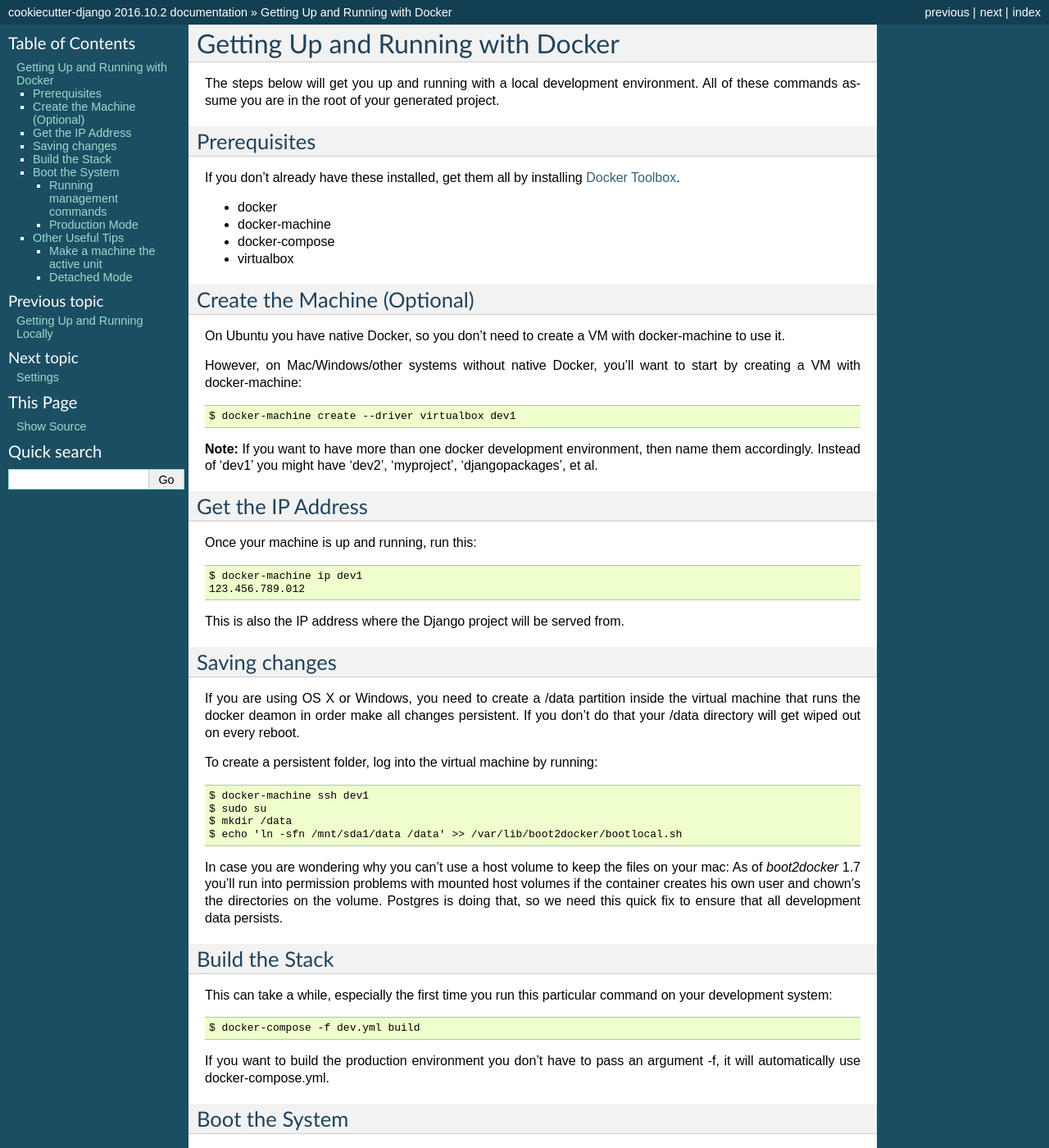
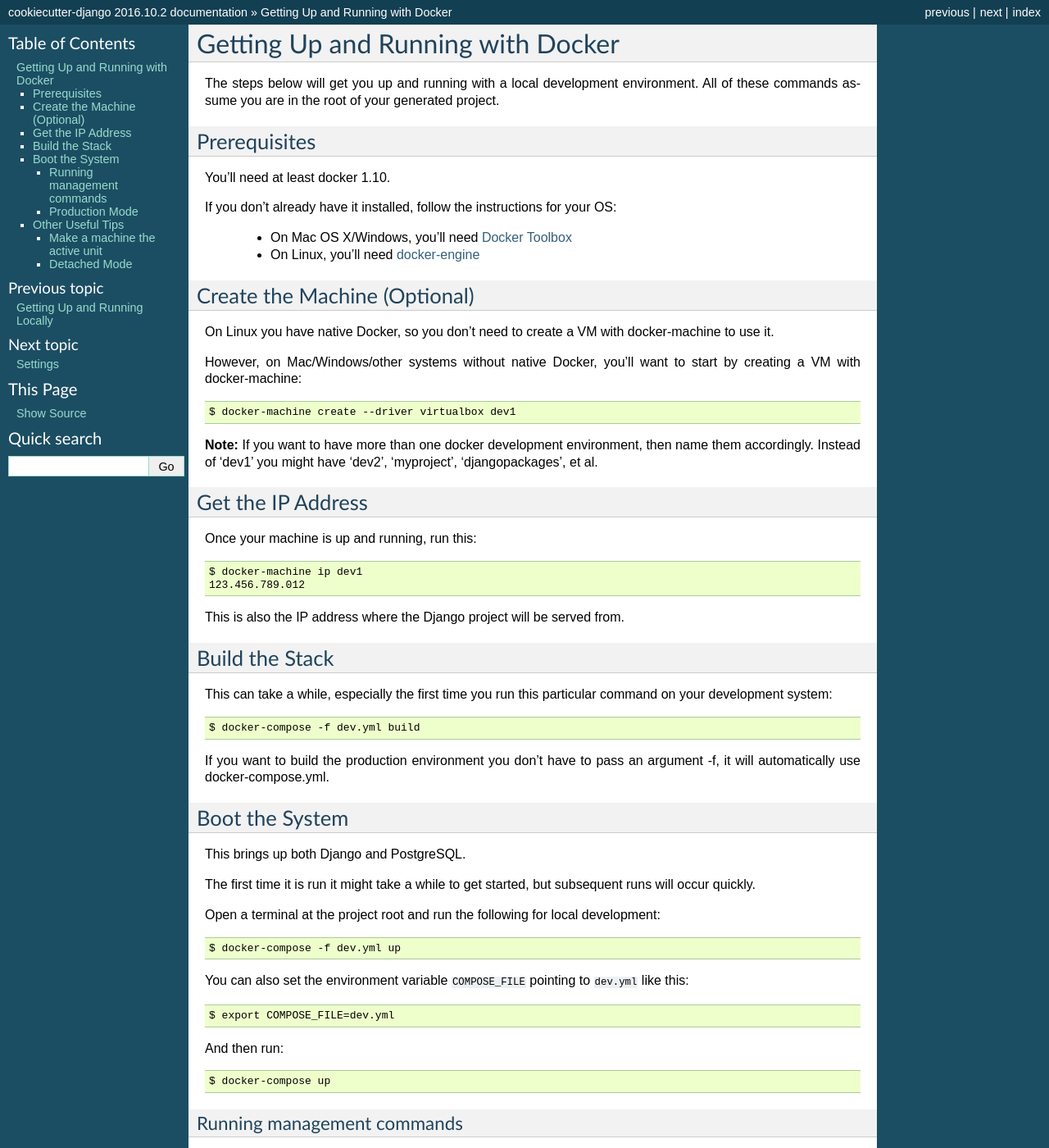
Before and after one commit to cookiecutter/cookiecutter-django, a Sphinx documentation site: the page built from docs/developing-locally-docker.rst, in a window 1280 px wide and 1400 px high. Shown: the whole window at 82% size. Built offline with Sphinx 7.4.7, drawn with Linux system fonts in a browser that asks for light colours.

Commit message:
updates docs for docker 1.10

```diff
--- a/docs/deployment-with-docker.rst
+++ b/docs/deployment-with-docker.rst
@@ -16,8 +16,8 @@
 
 Prerequisites:
 
-* docker (tested with 1.8)
-* docker-compose (tested with 0.4)
+* docker (at least 1.10)
+* docker-compose (at least 1.6)
 
 Before you start, check out the `docker-compose.yml` file in the root of this project. This is where each component
 of this application gets its configuration from. It consists of a `postgres` service that runs the database, `redis`
--- a/docs/developing-locally-docker.rst
+++ b/docs/developing-locally-docker.rst
@@ -7,21 +7,21 @@
 All of these commands assume you are in the root of your generated project.
 
 Prerequisites
---------------
+-------------
 
-If you don't already have these installed, get them all by installing `Docker Toolbox`_.
+You'll need at least docker 1.10.
 
-* docker
-* docker-machine
-* docker-compose
-* virtualbox
+If you don't already have it installed, follow the instructions for your OS:
 
+ - On Mac OS X/Windows, you'll need `Docker Toolbox`_
+ - On Linux, you'll need `docker-engine`_
 .. _`Docker Toolbox`: https://github.com/docker/toolbox/releases
+.. _`docker-engine`: https://docs.docker.com/engine/installation/
 
 Create the Machine (Optional)
--------------------------------
+-----------------------------
 
-On Ubuntu you have native Docker, so you don't need to create a VM with
+On Linux you have native Docker, so you don't need to create a VM with
 docker-machine to use it.
 
 However, on Mac/Windows/other systems without native Docker, you'll want to
@@ -34,7 +34,7 @@
 'djangopackages', et al.
 
 Get the IP Address
---------------------
+------------------
 
 Once your machine is up and running, run this::
 
@@ -42,26 +42,6 @@
     123.456.789.012
 
 This is also the IP address where the Django project will be served from.
-
-Saving changes
---------------
-
-If you are using OS X or Windows, you need to create a /data partition inside the
-virtual machine that runs the docker deamon in order make all changes persistent.
-If you don't do that your /data directory will get wiped out on every reboot.
-
-To create a persistent folder, log into the virtual machine by running::
-
-    $ docker-machine ssh dev1
-    $ sudo su
-    $ mkdir /data
-    $ echo 'ln -sfn /mnt/sda1/data /data' >> /var/lib/boot2docker/bootlocal.sh
-
-In case you are wondering why you can't use a host volume to keep the files on
-your mac: As of `boot2docker` 1.7 you'll run into permission problems with mounted
-host volumes if the container creates his own user and chown's the directories
-on the volume. Postgres is doing that, so we need this quick fix to ensure that
-all development data persists.
 
 Build the Stack
 ---------------
@@ -94,7 +74,7 @@
     $ docker-compose up
 
 Running management commands
-~~~~~~~~~~~~~~~~~~~~~~~~~~~~~
+~~~~~~~~~~~~~~~~~~~~~~~~~~~
 
 As with any shell command that we wish to run in our container, this is done
 using the ``docker-compose run`` command.
@@ -107,15 +87,15 @@
 Here we specify the ``django`` container as the location to run our management commands.
 
 Production Mode
-~~~~~~~~~~~~~~~~
+~~~~~~~~~~~~~~~
 
 Instead of using `dev.yml`, you would use `docker-compose.yml`.
 
 Other Useful Tips
-------------------
+-----------------
 
 Make a machine the active unit
-~~~~~~~~~~~~~~~~~~~~~~~~~~~~~~~~~~~~~
+~~~~~~~~~~~~~~~~~~~~~~~~~~~~~~
 
 This tells our computer that all future commands are specifically for the dev1 machine.
 Using the ``eval`` command we can switch machines as needed.
```
Also changed, not shown: other parts of docs/deployment-with-docker.rst (+1 -1 lines).
